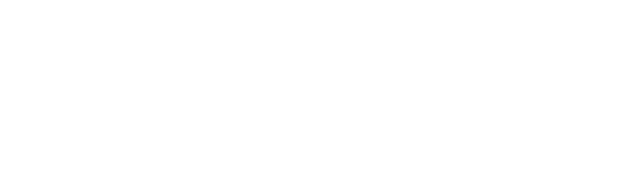
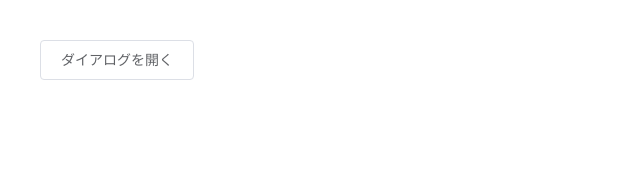
Before and after one commit to negi524/togo-list, a Nuxt app: page /element in a window 1280 px wide. Before the commit this address had no page. Shown: the top 170 px of the page, without its empty margins (0-640 px from the left). Built offline with nearby package versions, Linux system fonts and the light colour scheme.

Commit message:
install element-ui

```diff
--- a/nuxt.config.js
+++ b/nuxt.config.js
@@ -27,7 +27,7 @@
   /*
    ** Plugins to load before mounting the App
    */
-  plugins: [],
+  plugins: ["~/plugins/element.js"],
   /*
    ** Nuxt.js dev-modules
    */
--- a/package.json
+++ b/package.json
@@ -16,6 +16,7 @@
     "@nuxtjs/dotenv": "^1.4.1",
     "@nuxtjs/pwa": "^3.0.0-0",
     "cross-env": "^5.2.0",
+    "element-ui": "^2.12.0",
     "express": "^4.16.4",
     "nuxt": "^2.0.0"
   },
--- /dev/null
+++ b/pages/element.vue
@@ -0,0 +1,28 @@
+<template>
+  <div class="element">
+    <el-button class="button" @click="visible = true">ダイアログを開く</el-button>
+    <el-dialog :visible.sync="visible" title="確認">
+      <p>処理されました</p>
+    </el-dialog>
+  </div>
+</template>
+
+
+<script>
+export default {
+  data: function() {
+    return {
+      visible: false
+    };
+  }
+};
+</script>
+
+<style scoped lang="scss">
+.element {
+  padding: 30px;
+  .button {
+    margin: 10px;
+  }
+}
+</style>
--- /dev/null
+++ b/plugins/element.js
@@ -0,0 +1,5 @@
+import Vue from "vue";
+import Element from "element-ui";
+import "element-ui/lib/theme-chalk/index.css";
+
+Vue.use(Element);
```
Also changed, not shown: 1 other file (tests, documents, lock files or other folders).
